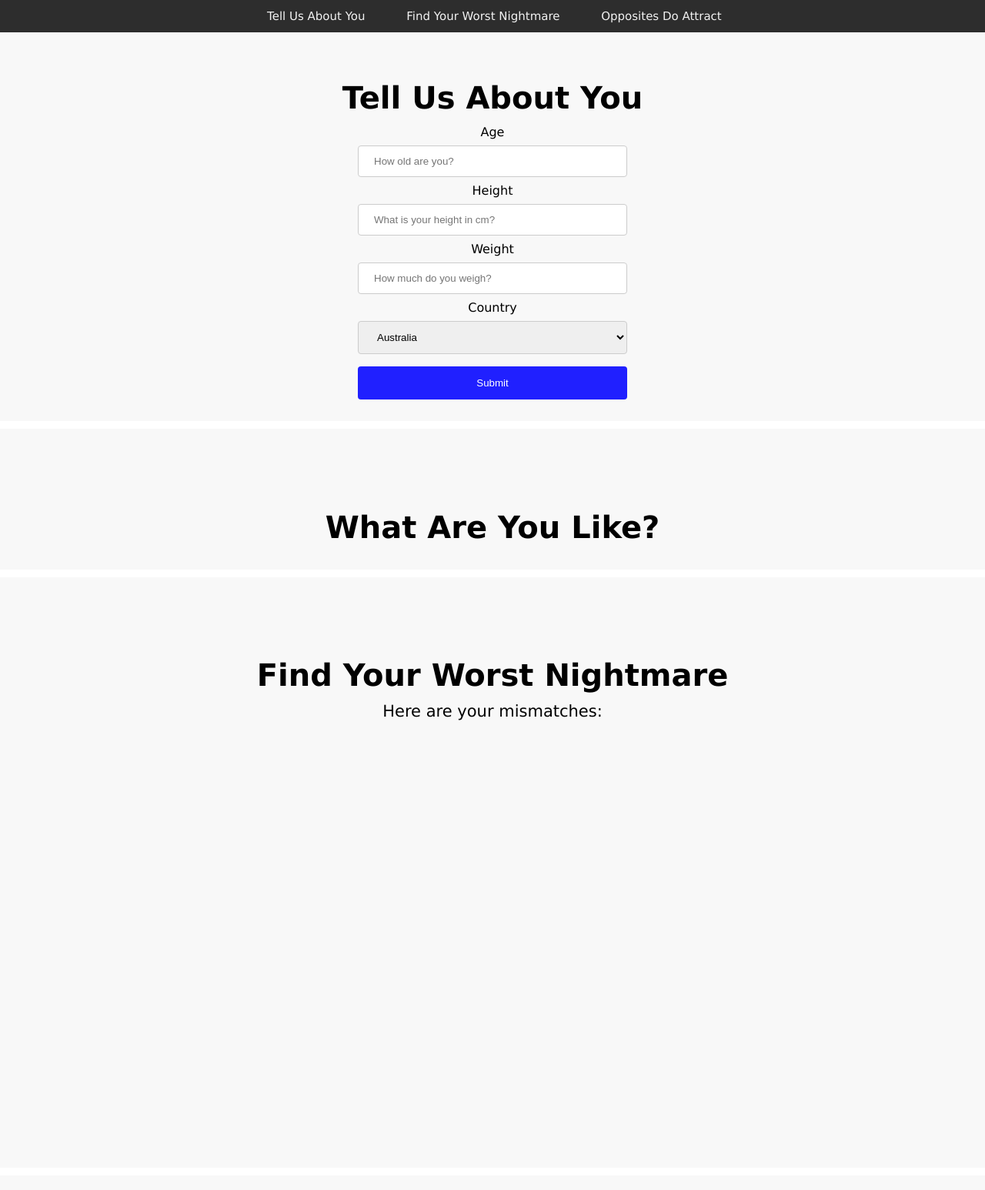
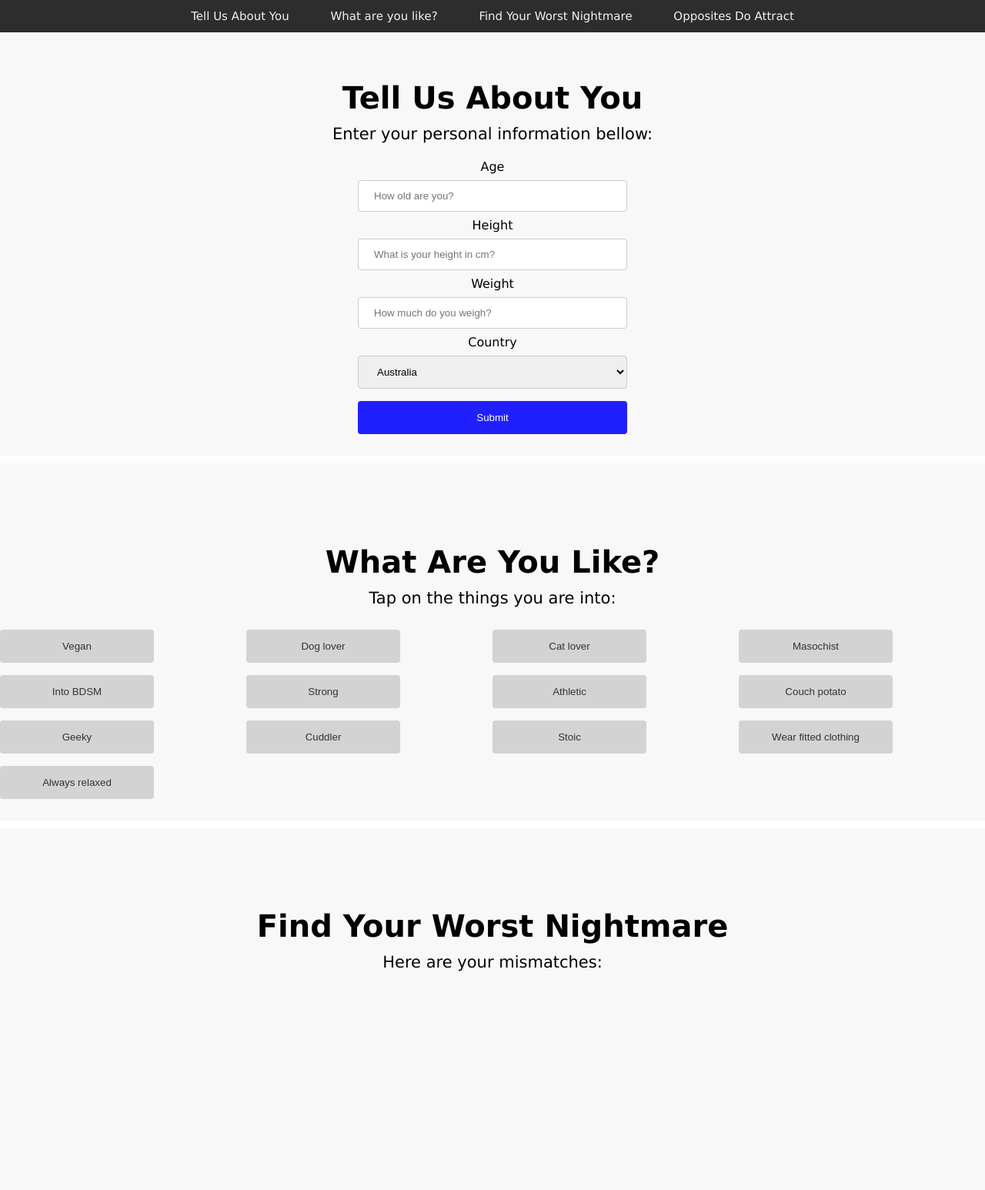
Before and after one commit to MarceloMariduena/Mismatch, a website: page public/index.html in a window 1280 px wide. Shown: the top 1546 px of the page at 77% size. Drawn offline with Linux system fonts and the light colour scheme.

Commit message:
buttons added

```diff
--- a/public/index.html
+++ b/public/index.html
@@ -19,16 +19,18 @@
   <a href="javascript:void(0);" class="icon" onclick="toggleSwitch()">
     <i class="fa fa-bars"></i>
   </a>
-  <a href="#tellUsAboutYou"> <i class="fa fa-heart-broken"></i> Tell Us About You</a>
-  <a href="#findYourWorstNightmare">Find Your Worst Nightmare</a>
-  <a href="#oppositeDoAttract">Opposites Do Attract</a>
+  <a href="#userInfo"> Tell Us About You</a>
+  <a href="#userCharacteristics"> What are you like?</a>
+  <a href="#worstNightmare">Find Your Worst Nightmare</a>
+  <a href="#oppositesAttract">Opposites Do Attract</a>
 </nav>
 
 <!------------------- GRID WRAPPER ------------------->
 <div class="grid">
   <!------------------- SECTION 1: SELF-FILLABLE USER INFO ------------------->
-  <section id="tellUsAboutYou">
+  <section id="userInfo">
     <h1>Tell Us About You</h1>
+    <p> Enter your personal information bellow: </p>
     <form action="/action_page.php">
       <label for="lname">Age</label><br/>
       <input type="text" id="lname" name="lastname" placeholder="How old are you?"><br/>
@@ -46,11 +48,27 @@
     </form>
   </section> <!------------------- END OF SECTION 1 ------------------->
   <!------------------- SECTION 2: BUTTONS WITH USER CHARACTERISTICS ------------------->
-  <section id="userCharacteristicsToggleButtons">
+  <section id="userCharacteristics">
     <h1>What Are You Like?</h1>
+    <p> Tap on the things you are into: </p>
+    <div class="buttongrid">
+      <button class="togglebtn">Vegan</button>
+      <button class="togglebtn">Dog lover</button>
+      <button class="togglebtn">Cat lover</button>
+      <button class="togglebtn">Masochist</button>
+      <button class="togglebtn">Into BDSM</button>
+      <button class="togglebtn">Strong</button>
+      <button class="togglebtn">Athletic</button>
+      <button class="togglebtn">Couch potato</button>
+      <button class="togglebtn">Geeky</button>
+      <button class="togglebtn">Cuddler</button>
+      <button class="togglebtn">Stoic</button>
+      <button class="togglebtn">Wear fitted clothing</button>
+      <button class="togglebtn">Always relaxed</button>
+    </div>
   </section>
   <!------------------- SECTION 3: MATCHES ------------------->
-  <section id="findYourWorstNightmare">
+  <section id="worstNightmare">
     <h1>Find Your Worst Nightmare</h1>
     <p>Here are your mismatches: </p>
     <div class="grid3">
@@ -60,7 +78,7 @@
     </div>
   </section> <!------------------- END OF SECTION 3 ------------------->
   <!------------------- SECTION 4: SUCCESS STORIES ------------------->
-  <section id="successStories">
+  <section id="oppositesAttract">
     <h1>Opposite Do Attract</h1>
     <p> Success stories: </p>
     <div class="grid2">
--- a/public/style.css
+++ b/public/style.css
@@ -122,7 +122,7 @@ body {
 
 
 /**------------------- SECTION 1: USER INFO -------------------**/
-#tellUsAboutYou input[type=text], select {
+#userInfo input[type=text], select {
     width: 350px;
     padding: 12px 20px;
     margin: 8px 0;
@@ -131,7 +131,7 @@ body {
     border-radius: 4px;
     box-sizing: border-box;
 }
-#tellUsAboutYou input[type=submit] {
+#userInfo input[type=submit] {
     width: 350px;
     background-color: #2020FF;
     color: white;
@@ -141,13 +141,31 @@ body {
     border-radius: 4px;
     cursor: pointer;
 }
-#tellUsAboutYou input[type=submit]:hover {
+#userInfo input[type=submit]:hover {
     background-color: #3030FF;
 }
 
 
 /**------------------- SECTION 2: BUTTONS WITH USER CHARACTERISTICS -------------------**/
-
+.buttongrid {
+    display: grid;
+    grid-template-columns: 1fr 1fr 1fr 1fr;
+}
+@media screen and (max-width: 900px){
+    .buttongrid{
+        grid-template-columns: 1fr 1fr 1fr;
+    }
+}
+.togglebtn {
+    width: 200px;
+    background-color: lightgrey;
+    color: #333333;
+    padding: 14px 20px;
+    margin: 8px 0;
+    border: none;
+    border-radius: 4px;
+    cursor: pointer;
+}
 
 
 /**------------------- SECTION 3: MATCHES -------------------**/
```
